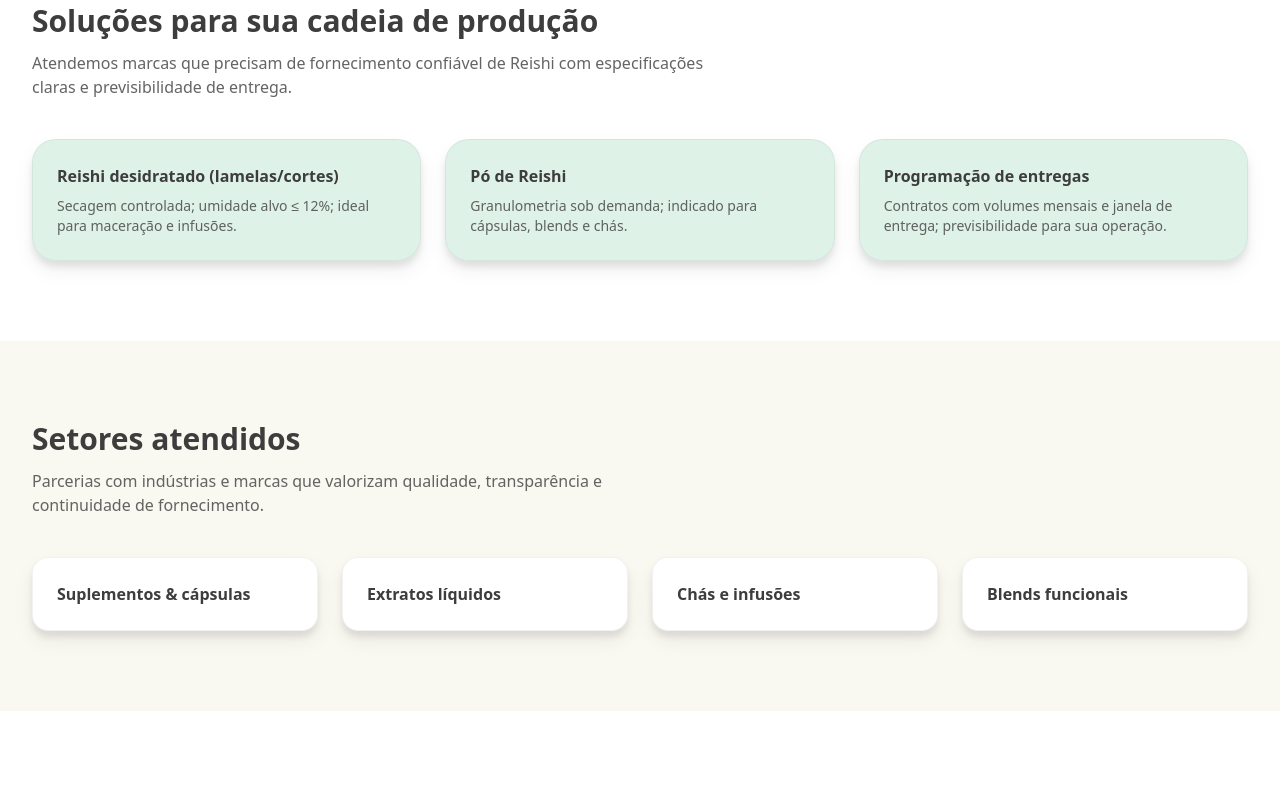
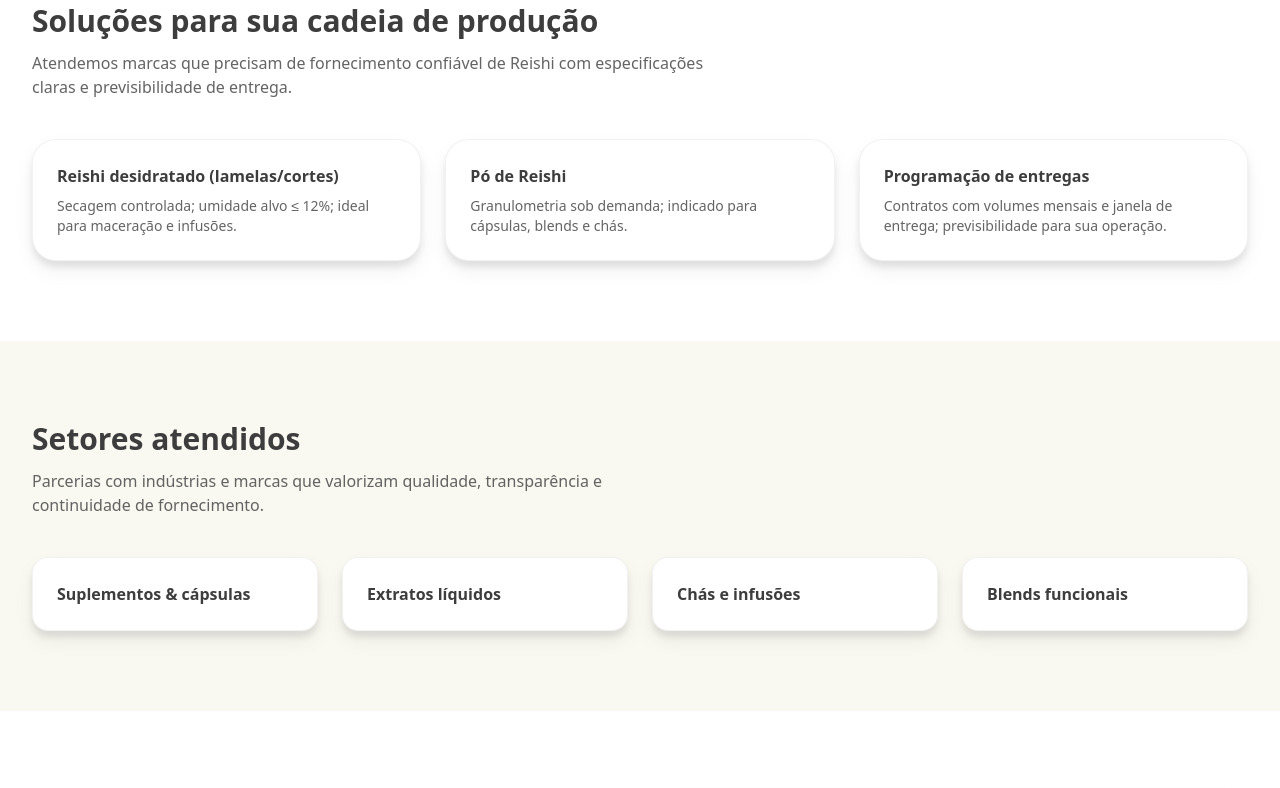
Before and after one commit to ImGuilhermeXavier/gaia-cogumelos, a website built with Vite: page index.html in a window 1280 px wide. Shown: the part 998-1786 px from the top of the page. Built offline with nearby package versions, Linux system fonts and the light colour scheme; files whose address does not match are found by name.

Commit message:
cores mais neturas

```diff
--- a/index.html
+++ b/index.html
@@ -158,15 +158,15 @@
           </header>
 
           <div class="mt-10 grid md:grid-cols-2 lg:grid-cols-3 gap-6">
-            <article class="rounded-3xl bg-mint/30 border border-black/5 shadow-soft p-6">
+            <article class="rounded-3xl bg-white border border-black/5 shadow-soft p-6">
               <h3 class="font-semibold text-stone">Reishi desidratado (lamelas/cortes)</h3>
               <p class="mt-2 text-sm text-stone/80">Secagem controlada; umidade alvo ≤ 12%; ideal para maceração e infusões.</p>
             </article>
-            <article class="rounded-3xl bg-mint/30 border border-black/5 shadow-soft p-6">
+            <article class="rounded-3xl bg-white border border-black/5 shadow-soft p-6">
               <h3 class="font-semibold text-stone">Pó de Reishi</h3>
               <p class="mt-2 text-sm text-stone/80">Granulometria sob demanda; indicado para cápsulas, blends e chás.</p>
             </article>
-            <article class="rounded-3xl bg-mint/30 border border-black/5 shadow-soft p-6">
+            <article class="rounded-3xl bg-white border border-black/5 shadow-soft p-6">
               <h3 class="font-semibold text-stone">Programação de entregas</h3>
               <p class="mt-2 text-sm text-stone/80">Contratos com volumes mensais e janela de entrega; previsibilidade para sua operação.</p>
             </article>
@@ -225,7 +225,7 @@
       </section>
 
       <!-- Contato -->
-      <section id="contato" class="py-20 bg-gradient-to-b from-white to-mint/30">
+      <section id="contato" class="py-20 bg-gradient-to-b from-white to-bg-white/30">
         <div class="max-w-7xl mx-auto px-4 sm:px-6 lg:px-8">
           <div class="grid lg:grid-cols-2 gap-10">
             <div>
@@ -237,7 +237,7 @@
                 <li><strong>Local:</strong> Paulínia • São Paulo</li>
               </ul>
             </div>
-            <form class="bg-mint/20 rounded-3xl p-6 border border-black/5 shadow-soft" action="https://formspree.io/f/your-id" method="POST">
+            <form class="bg-white rounded-3xl p-6 border border-black/5 shadow-soft" action="https://formspree.io/f/your-id" method="POST">
               <div class="grid grid-cols-1 sm:grid-cols-2 gap-4">
                 <div>
                   <label for="nome" class="block text-sm font-medium text-stone">Nome</label>
```
